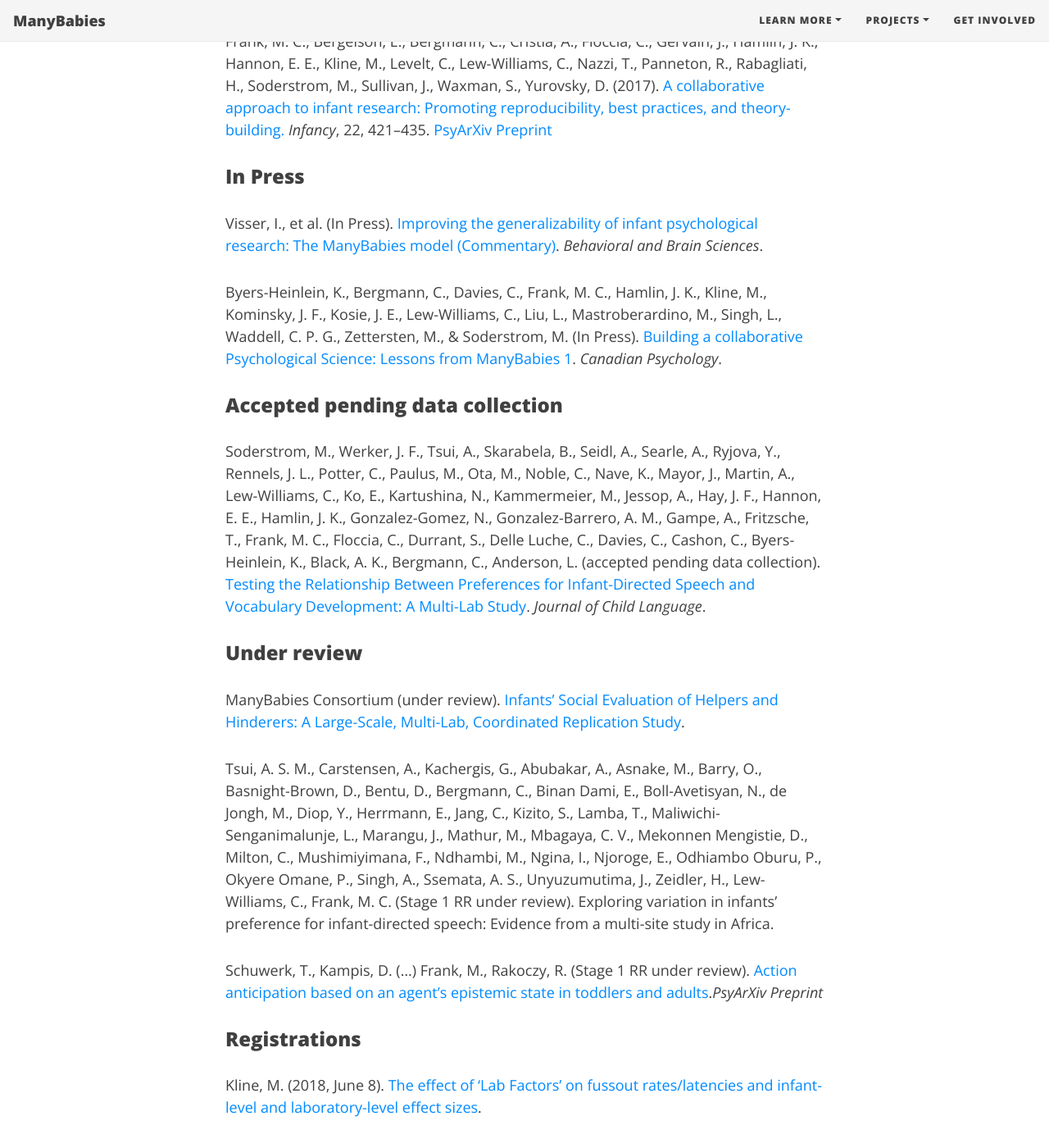
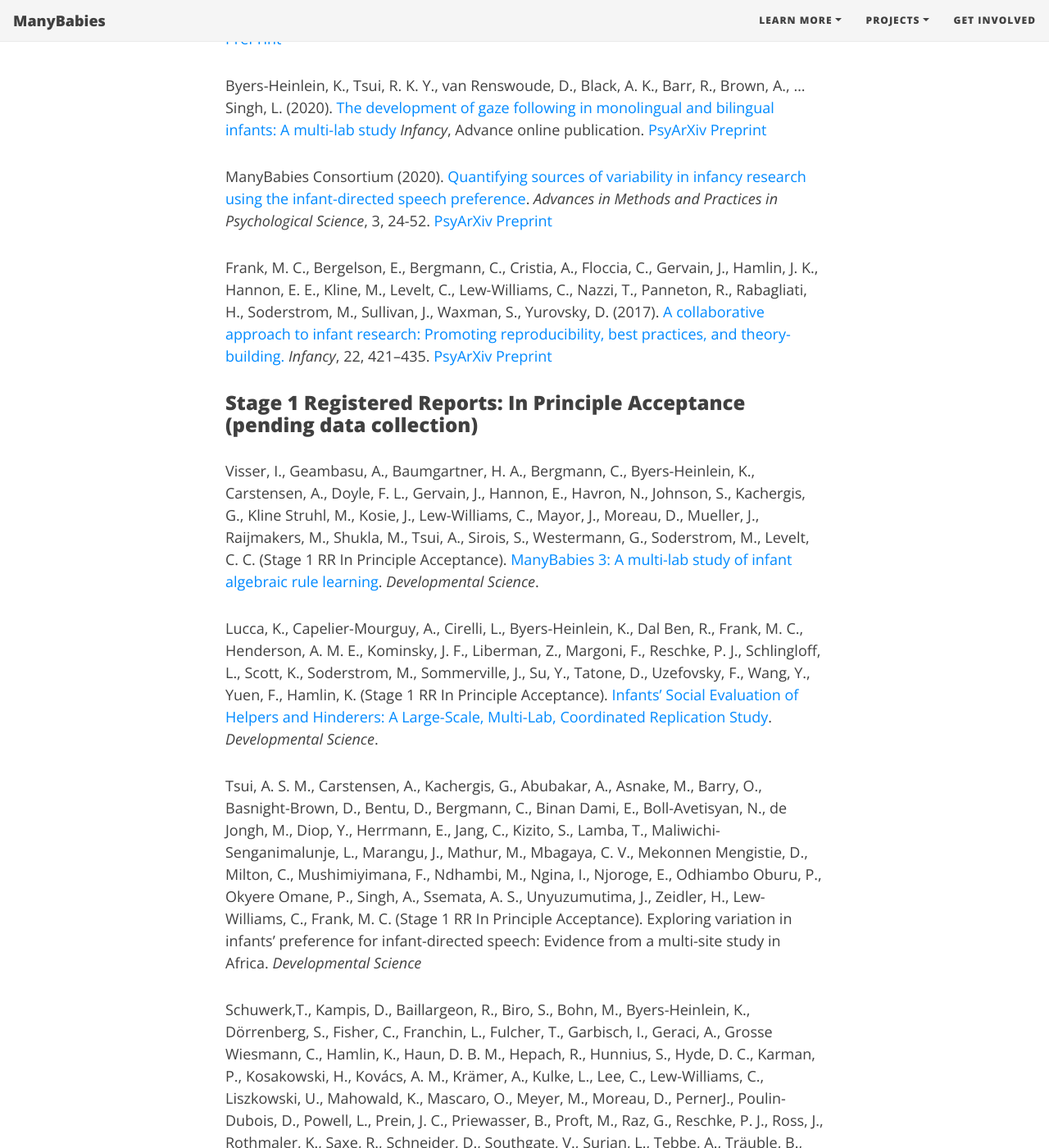
Before and after one commit to manybabies/manybabies.github.io, a Jekyll site: the page built from publications.md, in a window 1280 px wide and 1400 px high, scrolled down 915 px. Shown: the whole window at 82% size. Built offline with Jekyll 4.4.1, drawn with Linux system fonts in a browser that asks for light colours; nearby versions of some CDN libraries; some web fonts are replaced; some of the changed text lies outside the part shown.

Commit message:
Update publications.md

```diff
--- a/publications.md
+++ b/publications.md
@@ -15,7 +15,11 @@ To fix:
 ## Reports
 
 ### Published
+Visser, I., et al. (2022). [Improving the generalizability of infant psychological research: The ManyBabies model (Commentary)](https://doi.org/10.1017/S0140525X21000455). _Behavioral and Brain Sciences_, 45:e35. [PsyArXiv Preprint](https://psyarxiv.com/8vwbf)
+
 Byers-Heinlein, Tsui, A. S. M., K., Bergmann, C., ..., Wermelinger, S. (2021). [A multi-lab study of bilingual infants: Exploring the preference for infant-directed speech](https://doi.org/10.1177/2515245920974622). _Advances in Methods and Practices in Psychological Science_. [PsyArXiv PrePrint](https://psyarxiv.com/sqh9d/)
+
+Byers-Heinlein, K., Bergmann, C., Davies, C., Frank, M. C., Hamlin, J. K., Kline, M., Kominsky, J. F., Kosie, J. E., Lew-Williams, C., Liu, L., Mastroberardino, M., Singh, L., Waddell, C. P. G., Zettersten, M., & Soderstrom, M. (2020). [Building a collaborative Psychological Science: Lessons from ManyBabies 1](https://doi.org/10.1037/cap0000216). _Canadian Psychology_. [PsyArXiv PrePrint](https://psyarxiv.com/dmhk2/)
 
 Byers-Heinlein, K., Tsui, R. K. Y., van Renswoude, D., Black, A. K., Barr, R., Brown, A., … Singh, L. (2020). [The development of gaze following in monolingual and bilingual infants: A multi-lab study](https://doi.org/10.1111/infa.12360) _Infancy_, Advance online publication. [PsyArXiv Preprint](https://doi.org/10.31234/osf.io/sgfhv)
 
@@ -23,20 +27,20 @@ ManyBabies Consortium (2020). [Quantifying sources of variability in infancy res
 
 Frank, M. C., Bergelson, E., Bergmann, C., Cristia, A., Floccia, C., Gervain, J., Hamlin, J. K., Hannon, E. E., Kline, M., Levelt, C., Lew-Williams, C., Nazzi, T., Panneton, R., Rabagliati, H., Soderstrom, M., Sullivan, J., Waxman, S., Yurovsky, D. (2017). [A collaborative approach to infant research: Promoting reproducibility, best practices, and theory-building.](https://doi.org/10.1111/infa.12182) _Infancy_, 22, 421–435. [PsyArXiv Preprint](https://osf.io/27b43/)
 
-### In Press
-Visser, I., et al. (In Press). [Improving the generalizability of infant psychological research: The ManyBabies model (Commentary)](https://psyarxiv.com/8vwbf). _Behavioral and Brain Sciences_.
 
-Byers-Heinlein, K., Bergmann, C., Davies, C., Frank, M. C., Hamlin, J. K., Kline, M., Kominsky, J. F., Kosie, J. E., Lew-Williams, C., Liu, L., Mastroberardino, M., Singh, L., Waddell, C. P. G., Zettersten, M., & Soderstrom, M. (In Press). [Building a collaborative Psychological Science: Lessons from ManyBabies 1](https://psyarxiv.com/dmhk2/). _Canadian Psychology_.
+### Stage 1 Registered Reports: In Principle Acceptance (pending data collection)
+Visser, I., Geambasu, A., Baumgartner, H. A., Bergmann, C., Byers-Heinlein, K., Carstensen, A., Doyle, F. L., Gervain, J., Hannon, E., Havron, N., Johnson, S., Kachergis, G., Kline Struhl, M., Kosie, J., Lew-Williams, C., Mayor, J., Moreau, D., Mueller, J., Raijmakers, M., Shukla, M., Tsui, A., Sirois, S., Westermann, G., Soderstrom, M., Levelt, C. C. (Stage 1 RR In Principle Acceptance). [ManyBabies 3: A multi-lab study of infant algebraic rule learning](https://psyarxiv.com/aex7v/). _Developmental Science_.
 
-### Accepted pending data collection
+Lucca, K., Capelier-Mourguy, A., Cirelli, L., Byers-Heinlein, K., Dal Ben, R., Frank, M. C., Henderson, A. M. E., Kominsky, J. F., Liberman, Z., Margoni, F., Reschke, P. J., Schlingloff, L., Scott, K., Soderstrom, M., Sommerville, J., Su, Y., Tatone, D., Uzefovsky, F., Wang, Y., Yuen, F., Hamlin, K. (Stage 1 RR In Principle Acceptance). [Infants’ Social Evaluation of Helpers and Hinderers: A Large-Scale, Multi-Lab, Coordinated Replication Study](https://psyarxiv.com/qhxkm). _Developmental Science_.
+
+Tsui, A. S. M., Carstensen, A., Kachergis, G., Abubakar, A., Asnake, M., Barry, O., Basnight-Brown, D., Bentu, D., Bergmann, C., Binan Dami, E., Boll-Avetisyan, N., de Jongh, M., Diop, Y., Herrmann, E., Jang, C., Kizito, S., Lamba, T., Maliwichi-Senganimalunje, L., Marangu, J., Mathur, M., Mbagaya, C. V., Mekonnen Mengistie, D., Milton, C., Mushimiyimana, F., Ndhambi, M., Ngina, I., Njoroge, E., Odhiambo Oburu, P., Okyere Omane, P., Singh, A., Ssemata, A. S., Unyuzumutima, J., Zeidler, H., Lew-Williams, C., Frank, M. C. (Stage 1 RR In Principle Acceptance). Exploring variation in infants’ preference for infant-directed speech: Evidence from a multi-site study in Africa. _Developmental Science_
+
+Schuwerk,T., Kampis, D., Baillargeon, R., Biro, S., Bohn, M., Byers-Heinlein, K., Dörrenberg, S., Fisher, C., Franchin, L., Fulcher, T., Garbisch, I., Geraci, A., Grosse Wiesmann, C., Hamlin, K., Haun, D. B. M., Hepach, R., Hunnius, S., Hyde, D. C., Karman, P., Kosakowski, H., Kovács, A. M., Krämer, A., Kulke, L., Lee, C., Lew-Williams, C., Liszkowski, U., Mahowald, K., Mascaro, O., Meyer, M., Moreau, D., PernerJ., Poulin-Dubois, D., Powell, L., Prein, J. C., Priewasser, B., Proft, M., Raz, G., Reschke, P. J., Ross, J., Rothmaler, K., Saxe, R., Schneider, D., Southgate, V., Surian, L., Tebbe, A., Träuble, B., Tsui, A., Wertz, A., Woodward, A., Yuen, F., Yuile, A. R., Zellner, L., Zimmer, L., Frank, M. C., Rakoczy, H. (Stage 1 RR In Principle Acceptance). [Action anticipation based on an agent's epistemic state in toddlers and adults](https://psyarxiv.com/x4jbm/). _Child Development_
+
 Soderstrom, M., Werker, J. F., Tsui, A., Skarabela, B., Seidl, A., Searle, A., Ryjova, Y., Rennels, J. L., Potter, C., Paulus, M., Ota, M., Noble, C., Nave, K., Mayor, J., Martin, A., Lew-Williams, C., Ko, E., Kartushina, N., Kammermeier, M., Jessop, A., Hay, J. F., Hannon, E. E., Hamlin, J. K., Gonzalez-Gomez, N., Gonzalez-Barrero, A. M., Gampe, A., Fritzsche, T., Frank, M. C., Floccia, C., Durrant, S., Delle Luche, C., Davies, C., Cashon, C., Byers-Heinlein, K., Black, A. K., Bergmann, C., Anderson, L. (accepted pending data collection). [Testing the Relationship Between Preferences for Infant-Directed Speech and Vocabulary Development: A Multi-Lab Study](https://drive.google.com/drive/folders/1yb7bdTtEDOKwIA4qMcfiuKkoI1jIojW7). _Journal of Child Language_.
 
 ### Under review
-ManyBabies Consortium (under review). [Infants’ Social Evaluation of Helpers and Hinderers: A Large-Scale, Multi-Lab, Coordinated Replication Study](https://drive.google.com/file/d/1HC7v5RMrgpkuT7tHm2MChsX36EiLm5Vv/view).
 
-Tsui, A. S. M., Carstensen, A., Kachergis, G., Abubakar, A., Asnake, M., Barry, O., Basnight-Brown, D., Bentu, D., Bergmann, C., Binan Dami, E., Boll-Avetisyan, N., de Jongh, M., Diop, Y., Herrmann, E., Jang, C., Kizito, S., Lamba, T., Maliwichi-Senganimalunje, L., Marangu, J., Mathur, M., Mbagaya, C. V., Mekonnen Mengistie, D., Milton, C., Mushimiyimana, F., Ndhambi, M., Ngina, I., Njoroge, E., Odhiambo Oburu, P., Okyere Omane, P., Singh, A., Ssemata, A. S., Unyuzumutima, J., Zeidler, H., Lew-Williams, C., Frank, M. C. (Stage 1 RR under review). Exploring variation in infants’ preference for infant-directed speech: Evidence from a multi-site study in Africa.
-
-Schuwerk, T., Kampis, D. (...) Frank, M., Rakoczy, R. (Stage 1 RR under review). [Action anticipation based on an agent's epistemic state in toddlers and adults](https://psyarxiv.com/x4jbm/)._PsyArXiv Preprint_
 
 ### Registrations
 <!---
```
Also changed, not shown: other parts of publications.md (+5 -2 lines).
